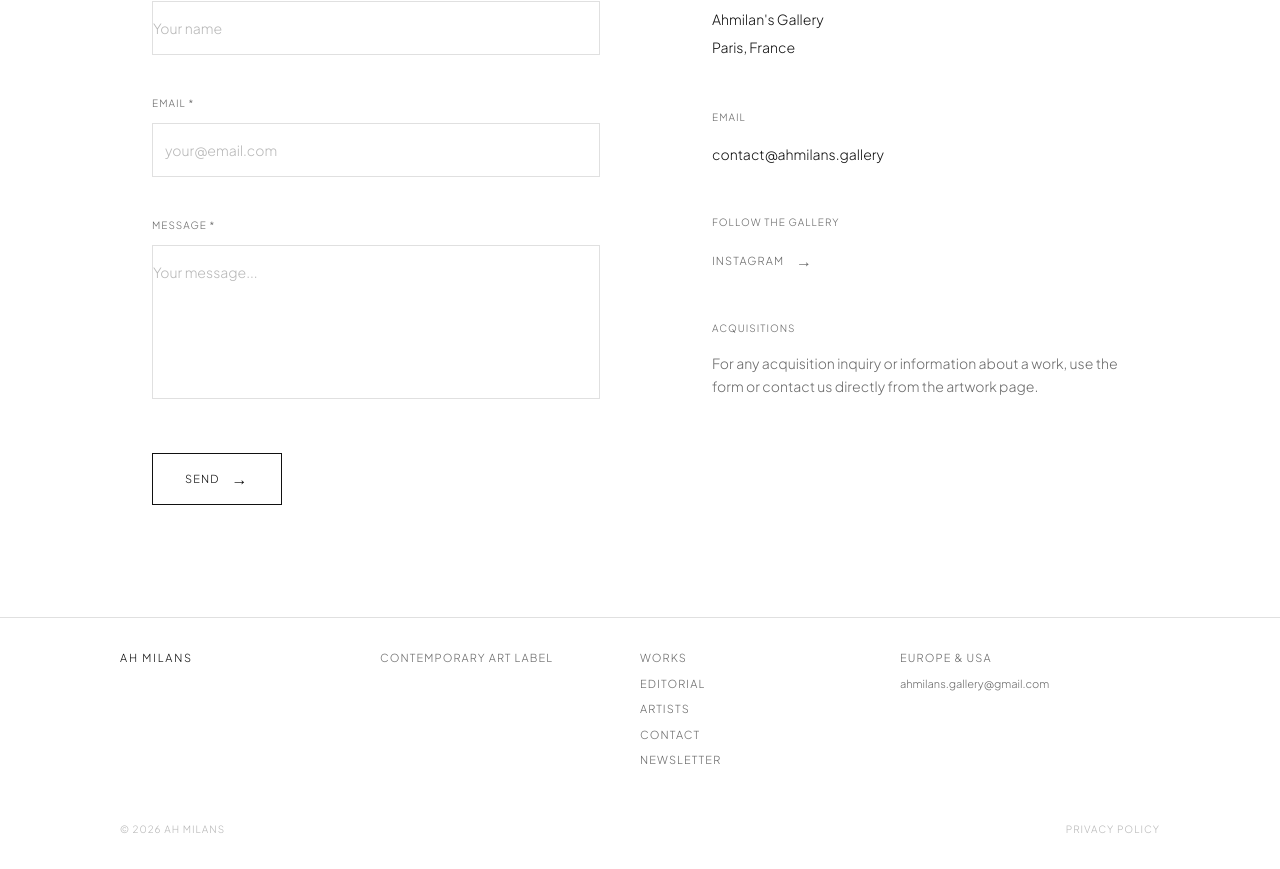
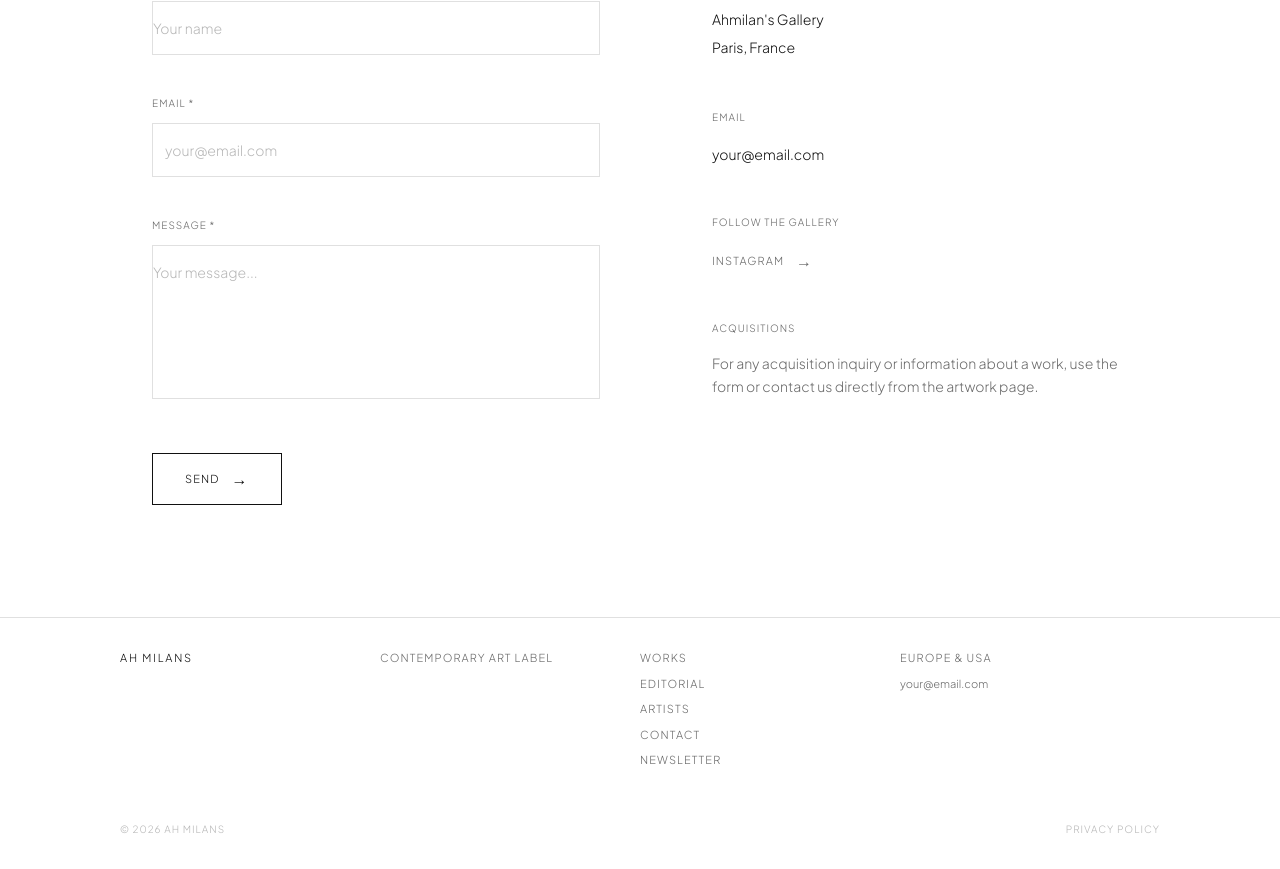
Before and after one commit to AnthonyMlns/SiteWeb-AHMilans-Gallery, a Next.js app: page /contact in a window 1280 px wide. Shown: the part 328-1197 px from the top of the page. Built offline with nearby package versions, Linux system fonts and the light colour scheme.

Commit message:
refactor(config): centralize contact email in env variable

```diff
--- a/src/app/contact/ContactContent.tsx
+++ b/src/app/contact/ContactContent.tsx
@@ -3,6 +3,7 @@
 import MainLayout from '@/components/layout/MainLayout'
 import ContactForm from '@/components/contact/ContactForm'
 import { useTranslation } from '@/lib/i18n/LanguageContext'
+import { CONTACT_EMAIL } from '@/lib/config'
 
 export default function ContactContent() {
   const { t } = useTranslation()
@@ -34,10 +35,10 @@
             <div>
               <p className="mb-4 text-[10px] uppercase tracking-widest text-muted">{t.contact.email}</p>
               <a
-                href="mailto:contact@ahmilans.gallery"
+                href={`mailto:${CONTACT_EMAIL}`}
                 className="text-sm text-foreground transition-opacity hover:opacity-60"
               >
-                contact@ahmilans.gallery
+                {CONTACT_EMAIL}
               </a>
             </div>
 
--- a/src/app/privacy-policy/PrivacyPolicyContent.tsx
+++ b/src/app/privacy-policy/PrivacyPolicyContent.tsx
@@ -2,6 +2,7 @@
 
 import MainLayout from '@/components/layout/MainLayout'
 import { useTranslation } from '@/lib/i18n/LanguageContext'
+import { CONTACT_EMAIL } from '@/lib/config'
 
 function FrenchPolicy() {
   return (
@@ -10,7 +11,7 @@
         <h2 className="mb-4 font-serif text-2xl text-foreground">1. Responsable du traitement</h2>
         <p>
           Le responsable du traitement des données personnelles collectées via ce site est Ahmilan&apos;s Gallery,
-          joignable à l&apos;adresse : <a href="mailto:contact@ahmilans.gallery" className="text-foreground underline underline-offset-2 transition-opacity hover:opacity-60">contact@ahmilans.gallery</a>.
+          joignable à l&apos;adresse : <a href={`mailto:${CONTACT_EMAIL}`} className="text-foreground underline underline-offset-2 transition-opacity hover:opacity-60">{CONTACT_EMAIL}</a>.
         </p>
       </section>
       <section>
@@ -42,7 +43,7 @@
       </section>
       <section>
         <h2 className="mb-4 font-serif text-2xl text-foreground">7. Vos droits</h2>
-        <p className="mb-4">Conformément au RGPD, vous disposez des droits d&apos;accès, de rectification, d&apos;effacement, de limitation, de portabilité et d&apos;opposition. Contactez-nous à <a href="mailto:contact@ahmilans.gallery" className="text-foreground underline underline-offset-2 transition-opacity hover:opacity-60">contact@ahmilans.gallery</a>. Vous pouvez également saisir la <a href="https://www.cnil.fr" target="_blank" rel="noopener noreferrer" className="text-foreground underline underline-offset-2 transition-opacity hover:opacity-60">CNIL</a>.</p>
+        <p className="mb-4">Conformément au RGPD, vous disposez des droits d&apos;accès, de rectification, d&apos;effacement, de limitation, de portabilité et d&apos;opposition. Contactez-nous à <a href={`mailto:${CONTACT_EMAIL}`} className="text-foreground underline underline-offset-2 transition-opacity hover:opacity-60">{CONTACT_EMAIL}</a>. Vous pouvez également saisir la <a href="https://www.cnil.fr" target="_blank" rel="noopener noreferrer" className="text-foreground underline underline-offset-2 transition-opacity hover:opacity-60">CNIL</a>.</p>
       </section>
       <section>
         <h2 className="mb-4 font-serif text-2xl text-foreground">8. Sécurité</h2>
@@ -62,7 +63,7 @@
       <section>
         <h2 className="mb-4 font-serif text-2xl text-foreground">1. Data Controller</h2>
         <p>
-          The controller of personal data collected via this site is Ahmilan&apos;s Gallery, reachable at: <a href="mailto:contact@ahmilans.gallery" className="text-foreground underline underline-offset-2 transition-opacity hover:opacity-60">contact@ahmilans.gallery</a>.
+          The controller of personal data collected via this site is Ahmilan&apos;s Gallery, reachable at: <a href={`mailto:${CONTACT_EMAIL}`} className="text-foreground underline underline-offset-2 transition-opacity hover:opacity-60">{CONTACT_EMAIL}</a>.
         </p>
       </section>
       <section>
@@ -94,7 +95,7 @@
       </section>
       <section>
         <h2 className="mb-4 font-serif text-2xl text-foreground">7. Your Rights</h2>
-        <p>Under the GDPR, you have the right of access, rectification, erasure, restriction, portability and objection. Contact us at <a href="mailto:contact@ahmilans.gallery" className="text-foreground underline underline-offset-2 transition-opacity hover:opacity-60">contact@ahmilans.gallery</a>. You may also lodge a complaint with your national data protection authority.</p>
+        <p>Under the GDPR, you have the right of access, rectification, erasure, restriction, portability and objection. Contact us at <a href={`mailto:${CONTACT_EMAIL}`} className="text-foreground underline underline-offset-2 transition-opacity hover:opacity-60">{CONTACT_EMAIL}</a>. You may also lodge a complaint with your national data protection authority.</p>
       </section>
       <section>
         <h2 className="mb-4 font-serif text-2xl text-foreground">8. Security</h2>
--- a/src/components/artwork/InquireModal.tsx
+++ b/src/components/artwork/InquireModal.tsx
@@ -2,6 +2,7 @@
 
 import { useState, useEffect, useCallback } from 'react'
 import { useTranslation } from '@/lib/i18n/LanguageContext'
+import { CONTACT_EMAIL } from '@/lib/config'
 
 interface InquireModalProps {
   artworkTitle: string
@@ -33,7 +34,7 @@
     e.preventDefault()
     const subject = encodeURIComponent(t.works.inquireSubject(artworkTitle))
     const body = encodeURIComponent(`De : ${name} <${email}>\n\n${message}`)
-    window.location.href = `mailto:contact@ahmilans.gallery?subject=${subject}&body=${body}`
+    window.location.href = `mailto:${CONTACT_EMAIL}?subject=${subject}&body=${body}`
     close()
   }
 
--- a/src/components/contact/ContactForm.tsx
+++ b/src/components/contact/ContactForm.tsx
@@ -2,6 +2,7 @@
 
 import { useState } from 'react'
 import { useTranslation } from '@/lib/i18n/LanguageContext'
+import { CONTACT_EMAIL } from '@/lib/config'
 
 type Status = 'idle' | 'sent'
 
@@ -16,7 +17,7 @@
     e.preventDefault()
     const subject = encodeURIComponent('Message via ahmilans.gallery')
     const body = encodeURIComponent(`De : ${name} <${email}>\n\n${message}`)
-    window.location.href = `mailto:contact@ahmilans.gallery?subject=${subject}&body=${body}`
+    window.location.href = `mailto:${CONTACT_EMAIL}?subject=${subject}&body=${body}`
     setStatus('sent')
   }
 
--- a/src/components/layout/Footer.tsx
+++ b/src/components/layout/Footer.tsx
@@ -2,6 +2,7 @@
 
 import Link from 'next/link'
 import { useTranslation } from '@/lib/i18n/LanguageContext'
+import { CONTACT_EMAIL } from '@/lib/config'
 
 export default function Footer() {
   const { t } = useTranslation()
@@ -53,10 +54,10 @@
               Europe &amp; USA
             </span>
             <a
-              href="mailto:ahmilans.gallery@gmail.com"
+              href={`mailto:${CONTACT_EMAIL}`}
               className="font-sans text-[11px] text-muted transition-colors hover:text-foreground"
             >
-              ahmilans.gallery@gmail.com
+              {CONTACT_EMAIL}
             </a>
           </div>
         </div>
--- /dev/null
+++ b/src/lib/config.ts
@@ -0,0 +1,8 @@
+/**
+ * Constantes de configuration globales.
+ * Toutes les valeurs lues depuis les variables d'environnement ont un fallback
+ * explicite pour éviter les undefined silencieux.
+ */
+
+export const CONTACT_EMAIL =
+  process.env.NEXT_PUBLIC_CONTACT_EMAIL ?? 'ahmilans.gallery@gmail.com'
```
Also changed, not shown: 1 other file (tests, documents, lock files or other folders).
